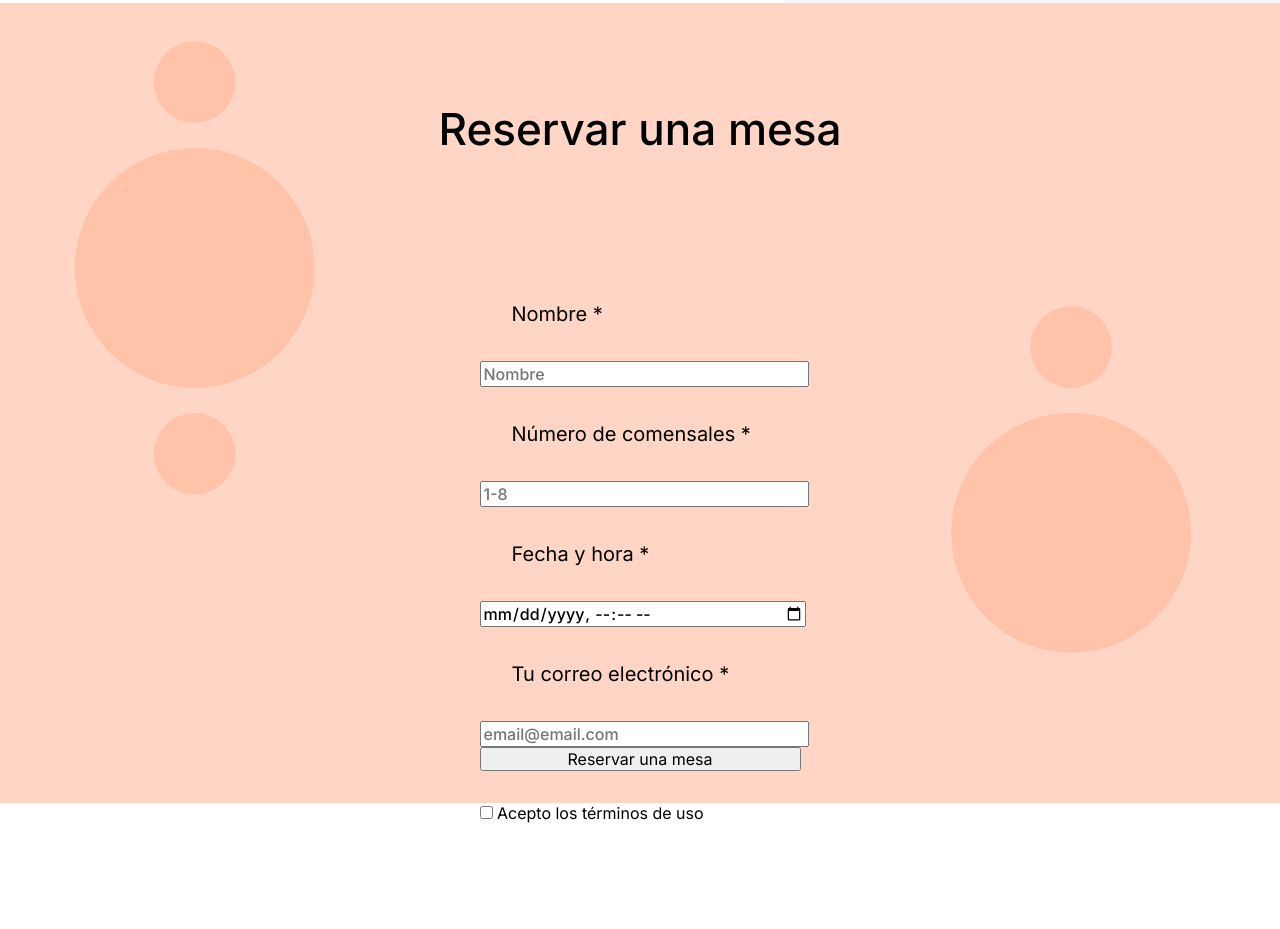
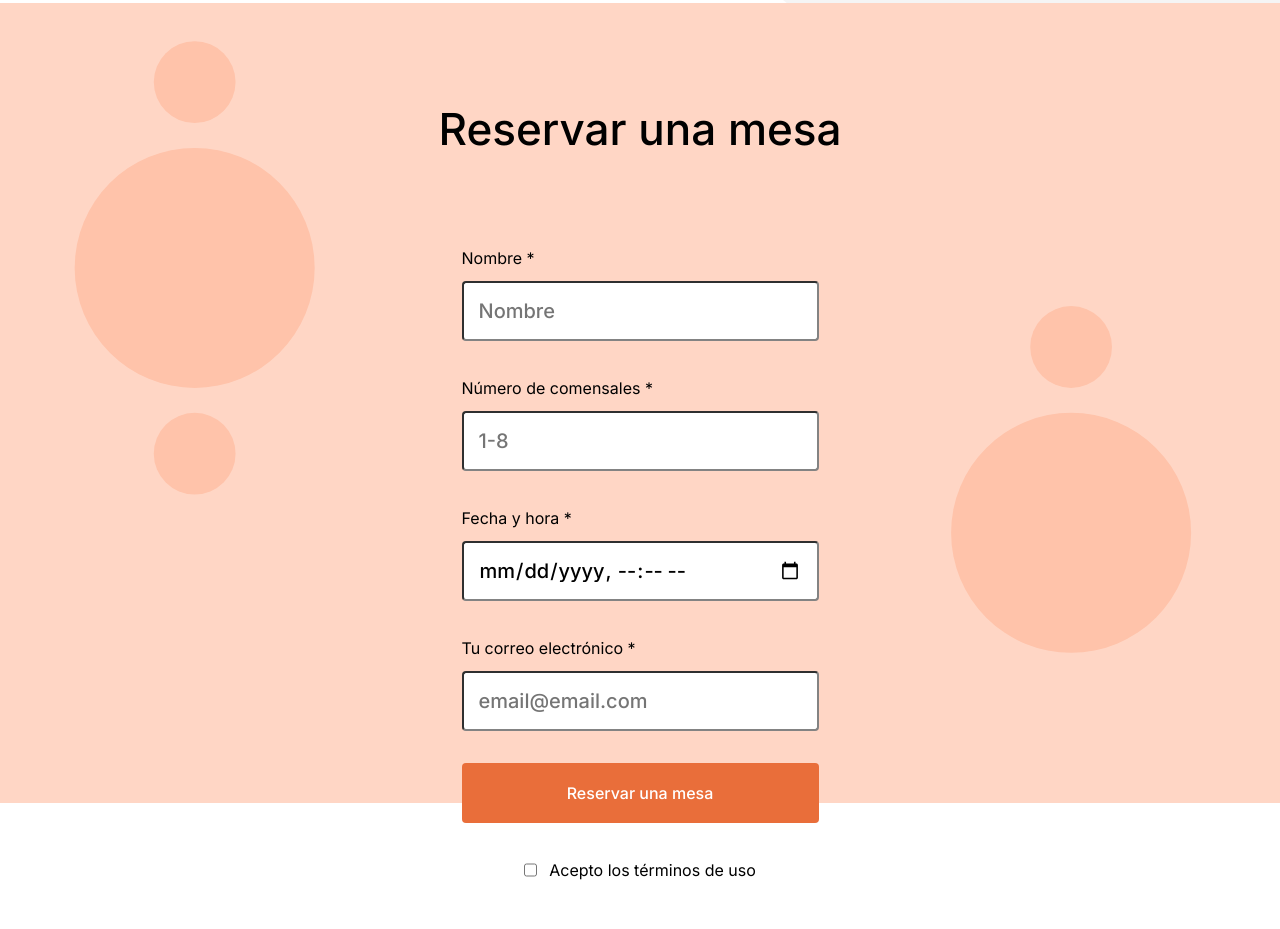
Before and after one commit to raulmonteshc/web_project_coffeeshop_es, a plain HTML site: page index.html in a window 1280 px wide. Shown: the part 867-1796 px from the top of the page. Drawn offline with Linux system fonts and the light colour scheme.

Commit message:
finishing the form reservation and the styles

```diff
--- a/index.html
+++ b/index.html
@@ -47,20 +47,19 @@
     <main class="main">
       <section class="reservation">
         <h2 class="reservation__title">Reservar una mesa</h2>
-        <form class="form" action="/procesar-formulario" method="post">
-        <div class="form__container">
+        <form class="reservation__form form" action="/procesar-formulario" method="post">
+        <fieldset class="form__fieldset">
               <label class="form__label" for="name">
                 Nombre *
-              </label>
                 <input
                   type="text"
                   class="form__input"
                   required
                   placeholder="Nombre"
                   id="name">
+              </label>
               <label class="form__label" for="comensales">
                 Número de comensales *
-              </label>
                 <input
                   type="number"
                   class="form__input"
@@ -69,38 +68,39 @@
                   required
                   placeholder="1-8"
                   id="comensales">
+               </label>
               <label class="form__label" for="date">
                 Fecha y hora *
-              </label>
                 <input
                   type="datetime-local"
                   class="form__input"
                   required
                   id="date">
+              </label>
               <label class="form__label" for="email">
                 Tu correo electrónico *
-              </label>
                 <input
                   type="email"
                   class="form__input"
                   required
                   placeholder="email@email.com"
                   id="email">
+              </label>
               <button
                 type="submit"
                 class="form__button form__button--submit">
                 Reservar una mesa
               </button>
-              <div class="form__checkbox">
+              <label class="form__label form__label_type_checkbox">
                 <input
                 type="checkbox"
                 id="términos"
-                class="form__checkbox-input"
+                class="form__checkbox"
                 required>
                   Acepto los términos de uso
-              </div>
-            </form>
-          </div>
+              </label>
+        </fieldset>
+      </form>
       </section>
     </main>
   <footer class="footer"></footer>
--- a/styles/style.css
+++ b/styles/style.css
@@ -122,44 +122,63 @@ body{
     font-size: 44px;
     line-height: 52px;
   }
-  .form{
+  form{
+    margin: 0 auto;
+    max-width: 385px;
   }
-  .form__container{
-    box-sizing: border-box;
-    display: flex;
-    flex-direction: column;
+  .form__fieldset{
     margin: 0 auto;
     text-align: left;
-    max-width: 385px;
-    padding: 32px;
+    border-color: transparent;
   }
 .form__label{
+  display: flex;
+  flex-direction: column;
+  row-gap: 8px;
   font-family: "Inter";
   font-style: normal;
   font-weight: normal;
-  text-align: left;
-  font-size: 20px;
+  font-size: 16px;
   line-height: 30px;
-  padding: 32px;
+  margin-bottom: 32px;
 }
 .form__checkbox{
-  padding-top: 32px;
+  size: 20px 20px;
+  border-radius: 2px;
 }
 .form__input{
+  box-sizing: border-box;
+  width: 100%;
+  font-family: "Inter";
+  font-style: normal;
+  font-weight: 500;
+  font-size: 20px;
+  line-height: 20px;
+  border-radius: 4px;
+  height: 60px;
+  padding: 15px;
+  border-color: #838383;
+}
+.form__button{
   width: 100%;
   font-family: "Inter";
   font-style: normal;
   font-weight: 500;
   font-size: 16px;
   line-height: 20px;
+  border-radius: 4px;
+  height: 60px;
+  margin-bottom: 32px;
+  background-color: #E96E3A;
+  color: white;
+  border-color: transparent;
 }
-.form__button form__button--submit{
-  width: 100%;
-  font-family: "Inter";
-  font-style: normal;
-  font-weight: 500;
-  font-size: 16px;
-  line-height: 20px;
+.form__label_type_checkbox{
+  display: flex;
+  flex-direction: row;
+  justify-content: center;
+  column-gap: 12px;
+  border-color: #4F4F4F;
 }
 footer{
   padding: 60px 80px;
```
